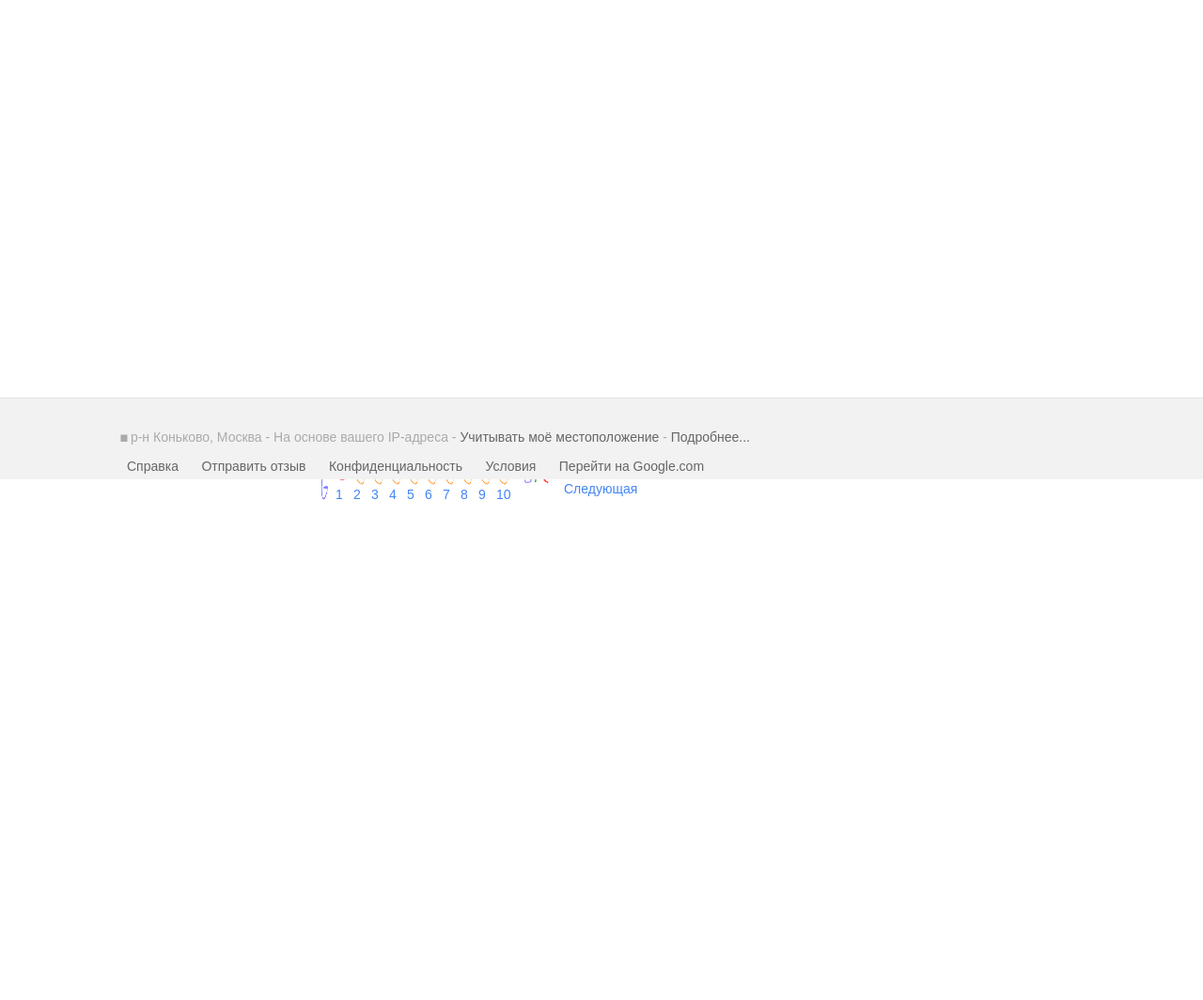
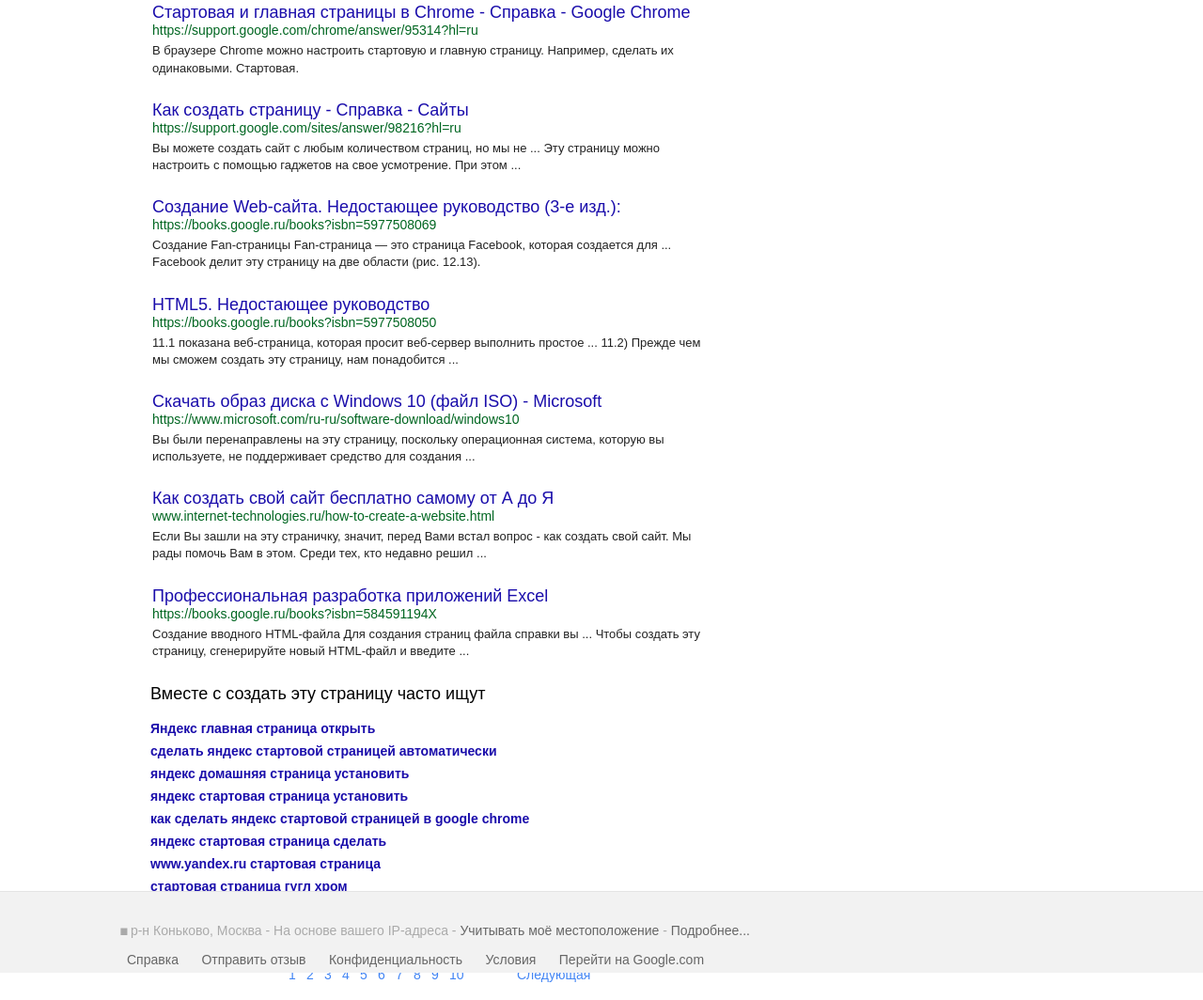
Before and after one commit to Dzirt232/google_poisk_page, a plain HTML site: page index.html in a window 1280 px wide. Shown: the part 290-1354 px from the top of the page at 94% size. Before the commit the page ends 835 px from the top, so only its background shows below. Drawn offline with Linux system fonts and the light colour scheme.

Commit message:
Version 1.0

```diff
--- a/index.html
+++ b/index.html
@@ -35,7 +35,65 @@
 	<div id="rez">
 		<p>Результатов: примерно 16 500 000 (0,27 сек.) </p>
 	</div>
-	<div id=content></div>
+	<div id=content>
+		<div class="site">
+			<div class="name"><a href="">Как сделать главную страницу Яндекса или Гугла стартовой, а ...</a></div>
+			<div class="href">ktonanovenkogo.ru/.../kak-sdelat-glavnuyu-stranicu-yandeksa-gugla-startovoj-etu-str...</div>
+			<div class="text">Как сделать главную страницу Яндекса или Гугла стартовой, а также любую страницу (например, эту) установить как домашнюю. 9 Фев ...</div>
+		</div>
+		<div class="site">
+			<div class="name"><a href="">Стартовая и главная страницы в Chrome - Cправка - Google Chrome</a></div>
+			<div class="href">https://support.google.com/chrome/answer/95314?hl=ru</div>
+			<div class="text">В браузере Chrome можно настроить стартовую и главную страницу. Например, сделать их одинаковыми. Стартовая.</div>
+		</div>
+		<div class="site">
+			<div class="name"><a href="">Как создать страницу - Cправка - Сайты</a></div>
+			<div class="href">https://support.google.com/sites/answer/98216?hl=ru</div>
+			<div class="text">Вы можете создать сайт с любым количеством страниц, но мы не ... Эту страницу можно настроить с помощью гаджетов на свое усмотрение. При этом ...</div>
+		</div>
+		<div class="site">
+			<div class="name"><a href="">Создание Web-сайта. Недостающее руководство (3-е изд.):</a></div>
+			<div class="href">https://books.google.ru/books?isbn=5977508069</div>
+			<div class="text">Создание Fan-страницы Fan-страница — это страница Facebook, которая создается для ... Facebook делит эту страницу на две области (рис. 12.13).
+</div>
+		</div>
+		<div class="site">
+			<div class="name"><a href="">HTML5. Недостающее руководство</a></div>
+			<div class="href">https://books.google.ru/books?isbn=5977508050</div>
+			<div class="text">11.1 показана веб-страница, которая просит веб-сервер выполнить простое ... 11.2) Прежде чем мы сможем создать эту страницу, нам понадобится ...</div>
+		</div>
+		<div class="site">
+			<div class="name"><a href="">Скачать образ диска с Windows 10 (файл ISO) - Microsoft</a></div>
+			<div class="href">https://www.microsoft.com/ru-ru/software-download/windows10</div>
+			<div class="text">Вы были перенаправлены на эту страницу, поскольку операционная система, которую вы используете, не поддерживает средство для создания ...</div>
+		</div>
+		<div class="site">
+			<div class="name"><a href="">Как создать свой сайт бесплатно самому от А до Я</a></div>
+			<div class="href">www.internet-technologies.ru/how-to-create-a-website.html
+</div>
+			<div class="text">Если Вы зашли на эту страничку, значит, перед Вами встал вопрос - как создать свой сайт. Мы рады помочь Вам в этом. Среди тех, кто недавно решил ...
+</div>
+		</div>
+		<div class="site">
+			<div class="name"><a href="">Профессиональная разработка приложений Excel</a></div>
+			<div class="href">https://books.google.ru/books?isbn=584591194X</div>
+			<div class="text">Создание вводного HTML-файла Для создания страниц файла справки вы ... Чтобы создать эту страницу, сгенерируйте новый HTML-файл и введите ...
+</div>
+		</div>
+	</div>
+	<div id="dop_poisk">
+		<ul>
+			<li><p id="vm">Вместе с создать эту страницу часто ищут</p></li>
+			<li><a href="">Яндекс главная страница открыть</a></li>
+			<li><a href="">сделать яндекс стартовой страницей автоматически</a></li>
+			<li><a href="">яндекс домашняя страница установить</a></li>
+			<li><a href="">яндекс стартовая страница установить</a></li>
+			<li><a href="">как сделать яндекс стартовой страницей в google chrome</a></li>
+			<li><a href="">яндекс стартовая страница сделать</a></li>
+			<li><a href="">www.yandex.ru стартовая страница</a></li>
+			<li><a href="">стартовая страница гугл хром</a></li>
+		</ul>
+	</div>
 	<div id="google">
 		<table>
 			<tbody>
--- a/style.css
+++ b/style.css
@@ -96,7 +96,7 @@
 }
 #footer {
 	position: absolute;
-	bottom: 0px;
+	bottom: -525px;
 	background-color: #f2f2f2;
 	border-top: 1px solid #e4e4e4;
 	padding-bottom: 5px;
@@ -142,17 +142,18 @@
 }
 #google {
 	position: absolute;
-	top:775px;
-	left: 335px;
+	top:1275px;
+	left: 285px;
 }
 #next {
 	position: absolute;
-	top: 10px;
+	top: 27px;
 	left: 265px;
 }
 #g_big {
 	height: 50px;
 	width: 15px;
+	padding-bottom: 23px;
 }
 .o {
 	height: 25px;
@@ -173,3 +174,51 @@
 #google a:hover {
 	text-decoration: underline;
 }
+#content {
+	display: block;
+	color: #222;
+	position: relative;
+	float: left;
+	margin: 165px 100px 20px 137px;
+}
+.site{
+	margin: 25px;
+}
+.name a{
+	color: #1a0dab;
+	font-size: 18px;
+}
+.href {
+	color: #006621;
+	line-height: 16px;
+	font-size: 14px;
+}
+.text {
+	font-size: small;
+	line-height: 1.4;
+	width: 600px;
+	margin-top: 5px;
+}
+.name a:hover{
+	text-decoration: underline;
+}
+#dop_poisk {
+	position: absolute;
+	top:1000px;
+	left: 160px;
+}
+
+#dop_poisk  li:first-child{
+	color: black;
+	font-size: 18px;
+}
+#dop_poisk li a{
+	display: block;
+	color: #1a0dab;
+	font-size: 14px;
+	font-weight: bold;
+	padding-bottom: 8px;
+}
+#dop_poisk a:hover{
+	text-decoration: underline;
+}
```
